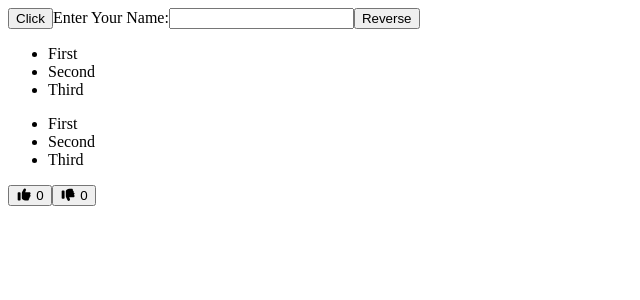
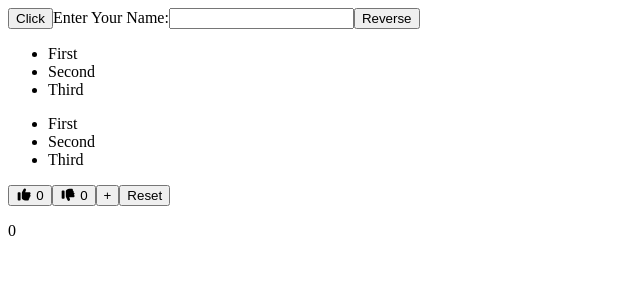
Before and after one commit to TeodorStevanovic/React_Event_Handlers, a React (Vite) app: page / in a window 1280 px wide. Shown: the top 300 px of the page, without its empty margins (0-640 px from the left). Built offline with nearby package versions, Linux system fonts and the light colour scheme.

Commit message:
Add ClickCounter component with inline event handlers for increment and reset

```diff
--- /dev/null
+++ b/ClickCounter.jsx
@@ -0,0 +1,15 @@
+import React, { useState } from "react";
+
+const ClickCounter = () => {
+  const [counter, setCounter] = useState(0);
+
+  return (
+    <>
+      <button onClick={() => {setCounter(counter + 1)}}>+</button>
+      <button onClick={() => {setCounter(0)}}>Reset</button>
+      <p>{counter}</p>
+    </>
+  );
+};
+
+export default ClickCounter;
--- a/src/main.jsx
+++ b/src/main.jsx
@@ -4,6 +4,7 @@ import Myinput from "./MyInput";
 import MyList from "./MyList";
 import ClickableList from "./ClickableList";
 import MultiButtonCounter from "./MultiButtonCounter";
+import ClickCounter from "../ClickCounter";
 
 const items = [
   { id: 0, name: "First" },
@@ -18,5 +19,6 @@ createRoot(document.getElementById("root")).render(
     <MyList>Reverse</MyList>
     <ClickableList items={items} />
     <MultiButtonCounter />
+    <ClickCounter />
   </>
 );
```
Also changed, not shown: 1 other file (tests, documents, lock files or other folders).
